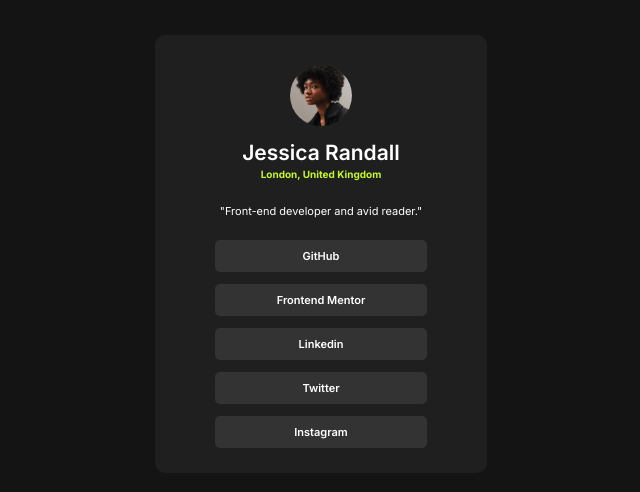
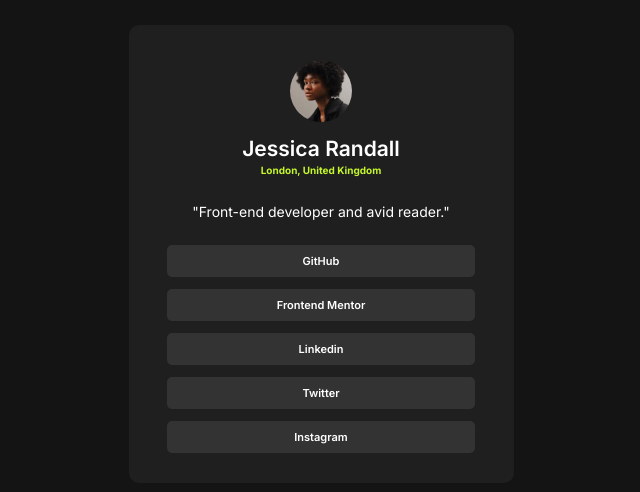
Before and after one commit to pauzuffinetti/socialmediacard, a website: page index.html in a window 1280 px wide. Shown: the part 146-638 px from the top of the page, without its empty margins (319-959 px from the left). Drawn offline with Linux system fonts and the light colour scheme.

Commit message:
maxwidth changes

```diff
--- a/scss/components/_socialcard.scss
+++ b/scss/components/_socialcard.scss
@@ -16,7 +16,10 @@
     font-family: "Inter", sans-serif;
     color: hsl(0, 0%, 100%);
     background-color: hsl(0, 0%, 12%);
-    width: 26%;
+    width: 90%;
+    max-width: 375px;
+    padding: 5px;
+    margin: 15px;
     border-radius: 10px;
 
     .header{
@@ -41,7 +44,7 @@
     }
         .description{
             text-align: center;
-            font-size: 11px;
+            font-size: 14px;
             font-weight: 400;
             margin-top: 10px;
         }
@@ -68,7 +71,7 @@
                     text-decoration: none;
                     list-style: none;
                     border-radius: 5px;
-                    padding: 9px 35px;
+                    padding: 9px 60px;
                     margin: 6px 0;
                     width: 90%;
                     &:last-child{
--- a/scss/style.scss
+++ b/scss/style.scss
@@ -1,3 +1,2 @@
 @import './base/fonts';
-@import './components/mediaquerys';
 @import './components/socialcard';
```
Also changed, not shown: css/style.css, scss/components/_mediaquerys.scss (deleted), 1 other file.
